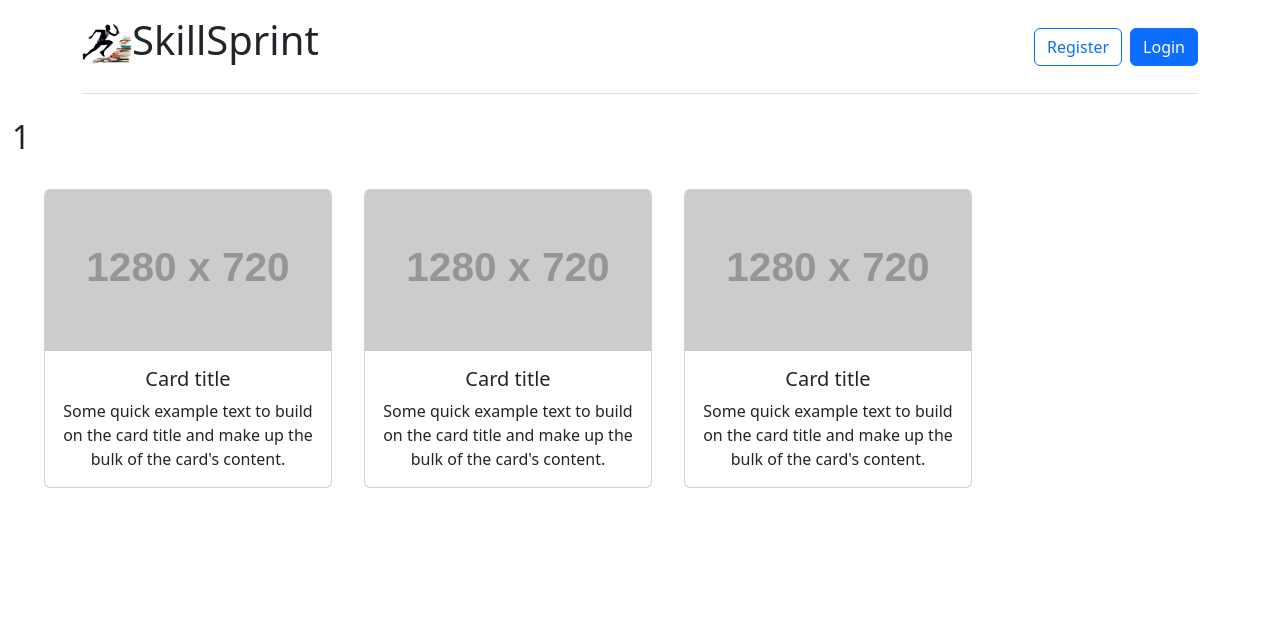
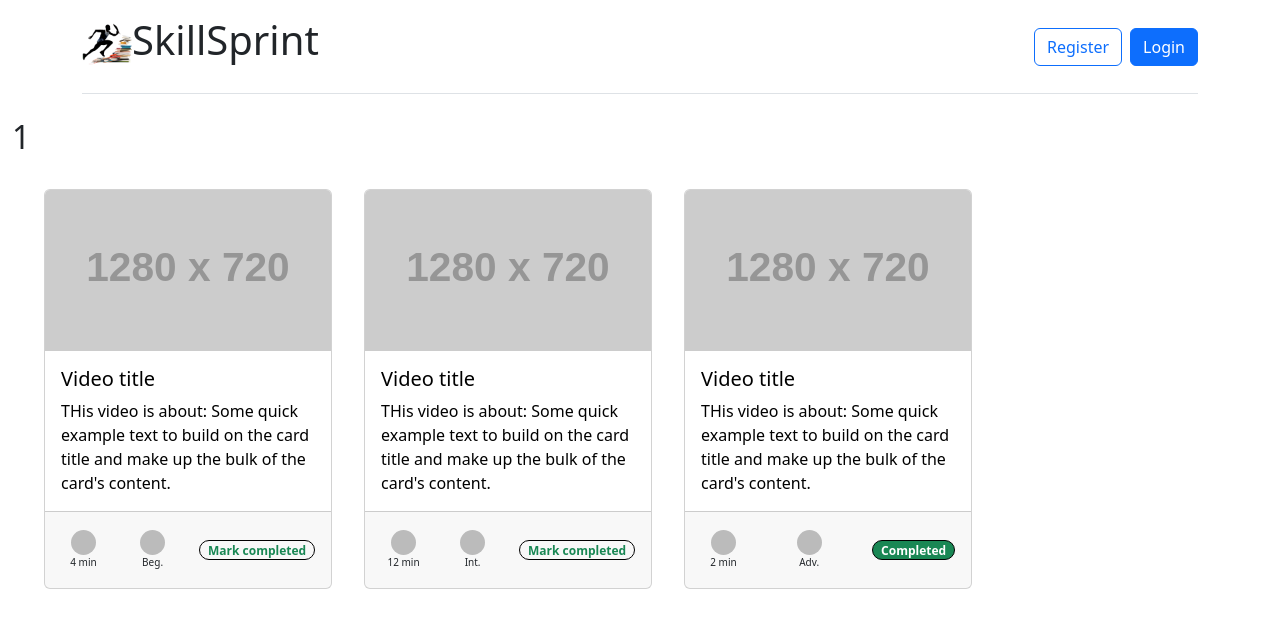
Before and after one commit to cannonspears/skillsprint, a React (Create React App) app in the folder front-end/: page /topic/1 in a window 1280 px wide. Shown: the top 628 px of the page. Built offline with nearby package versions, Linux system fonts and the light colour scheme; a web font is replaced by a local one.

Commit message:
card footer, video display page

```diff
--- a/front-end/src/cards/CardSingle.js
+++ b/front-end/src/cards/CardSingle.js
@@ -1,17 +1,40 @@
 import React from 'react'
 import { Link } from 'react-router-dom/cjs/react-router-dom.min'
 
-function CardSingle({ video }) {
+function CardSingle({ video, topic }) {
     return (
-        <Link to={video.destination}>
+        <>
             <div className="card">
-                <img src={video.thumb} className="card-img-top" alt="..." />
-                <div className="card-body">
-                    <h5 class="card-title">{video.title}</h5>
-                    <p className="card-text">{video.desc}</p>
-                </div>
+                <Link to={`/video/${topic}/${video.id}`}>
+                    <img src={video.thumb} className="card-img-top" alt="..." />
+                    <div className="card-body">
+                        <h5 class="card-title">{video.title}</h5>
+                        <p className="card-text">
+                            THis video is about: {video.desc}
+                        </p>
+                    </div>
+                </Link>
+                <footer className="card-footer">
+                    <div class="dot-cont">
+                        <span className="dot"></span>
+                        <p>{video.length} min</p>
+                    </div>
+                    <div class="dot-cont">
+                        <span className="dot"></span>
+                        <p>{video.designation}</p>
+                    </div>
+                    {video.status === 'complete' ? (
+                        <span class="badge rounded-pill text-bg-success">
+                            Completed
+                        </span>
+                    ) : (
+                        <span class="badge rounded-pill text-success">
+                            Mark completed
+                        </span>
+                    )}
+                </footer>
             </div>
-        </Link>
+        </>
     )
 }
 
--- a/front-end/src/cards/CardsList.css
+++ b/front-end/src/cards/CardsList.css
@@ -12,6 +12,42 @@
     margin: 1rem;
     transition: all 0.2s;
 }
+.cardsList .card-body {
+    color: #000;
+}
 .cardsList .card:hover {
     scale: 1.1;
 }
+.cardsList .card footer {
+    display: flex;
+    align-items: center;
+    justify-content: space-between;
+}
+
+.cardsList .rounded-pill {
+    height: 20px;
+}
+
+.cardsList .card .badge {
+    border: 1px solid black;
+    cursor: pointer;
+}
+
+
+.dot-cont {
+    display: grid;
+    width: 45px;
+    font-size: 10px;
+    margin: 10px 0;
+}
+.dot-cont p {
+    margin: auto;
+}
+.dot {
+    height: 25px;
+    width: 25px;
+    background-color: #bbb;
+    border-radius: 50%;
+    display: inline-block;
+    margin: auto;
+}
--- a/front-end/src/cards/CardsList.js
+++ b/front-end/src/cards/CardsList.js
@@ -9,63 +9,11 @@ function CardsList() {
     return (
         <>
             <h2>{topic}</h2>
-            <div className="text-center m-3 cardsList">
+            <div className="m-3 cardsList">
                 <br />
                 {videos.map((video) => {
-                    ;<CardSingle video={video} />
+                    return <CardSingle video={video} topic={topic} />
                 })}
-
-                <Link to="#">
-                    <div className="card">
-                        <img
-                            src="https://placehold.co/1280x720"
-                            className="card-img-top"
-                            alt="..."
-                        />
-                        <div className="card-body">
-                            <h5 class="card-title">Card title</h5>
-                            <p className="card-text">
-                                Some quick example text to build on the card
-                                title and make up the bulk of the card's
-                                content.
-                            </p>
-                        </div>
-                    </div>
-                </Link>
-                <Link to="#">
-                    <div className="card">
-                        <img
-                            src="https://placehold.co/1280x720"
-                            className="card-img-top"
-                            alt="..."
-                        />
-                        <div className="card-body">
-                            <h5 class="card-title">Card title</h5>
-                            <p className="card-text">
-                                Some quick example text to build on the card
-                                title and make up the bulk of the card's
-                                content.
-                            </p>
-                        </div>
-                    </div>
-                </Link>
-                <Link to="#">
-                    <div className="card">
-                        <img
-                            src="https://placehold.co/1280x720"
-                            className="card-img-top"
-                            alt="..."
-                        />
-                        <div className="card-body">
-                            <h5 class="card-title">Card title</h5>
-                            <p className="card-text">
-                                Some quick example text to build on the card
-                                title and make up the bulk of the card's
-                                content.
-                            </p>
-                        </div>
-                    </div>
-                </Link>
             </div>
         </>
     )
--- a/front-end/src/cards/videos.json
+++ b/front-end/src/cards/videos.json
@@ -1,20 +1,31 @@
 [
     {
         "title": "Video title",
+        "id": "qVGpKPEPme0",
         "destination": "#",
         "desc": "Some quick example text to build on the card title and make up the bulk of the card's content.",
-        "thumb": "https://placehold.co/1280x720"
+        "thumb": "https://placehold.co/1280x720",
+        "length": "4",
+        "designation": "Beg."
     },
     {
         "title": "Video title",
+        "id": "tYv44wQYePg",
         "destination": "#",
         "desc": "Some quick example text to build on the card title and make up the bulk of the card's content.",
-        "thumb": "https://placehold.co/1280x720"
+        "thumb": "https://placehold.co/1280x720",
+        "length": "12",
+        "designation": "Int.",
+        "status": "progress"
     },
     {
         "title": "Video title",
+        "id": "HnJ1bqXUnIM",
         "destination": "#",
         "desc": "Some quick example text to build on the card title and make up the bulk of the card's content.",
-        "thumb": "https://placehold.co/1280x720"
+        "thumb": "https://placehold.co/1280x720",
+        "length": "2",
+        "designation": "Adv.",
+        "status": "complete"
     }
 ]
--- /dev/null
+++ b/front-end/src/content/VideoDisplay.css
@@ -0,0 +1,12 @@
+.videoWrapper {
+    position: relative;
+    padding-bottom: 56.25%; /* 16:9 */
+    height: 0;
+  }
+  .videoWrapper iframe {
+    position: absolute;
+    top: 0;
+    left: 0;
+    width: 100%;
+    height: 100%;
+  }
--- /dev/null
+++ b/front-end/src/content/VideoDisplay.js
@@ -0,0 +1,43 @@
+import React from 'react'
+import './VideoDisplay.css'
+import { useParams } from 'react-router-dom/cjs/react-router-dom.min'
+
+function VideoDisplay({ video }) {
+    const { topic } = useParams()
+
+    // temportary static video
+    video = {
+        id: { videoId: 'WXBA4eWskrc' },
+        snippet: {
+            title: 'The Philosophy of Time Management | Brad Aeon | TEDxConcordia',
+            description:
+                'You are going to die eventually. Will you fill whatever lifetime you have left with so-called time management techniques and ...',
+            thumbnails: {
+                default: {
+                    url: 'https://i.ytimg.com/vi/WXBA4eWskrc/default.jpg',
+                    width: 120,
+                    height: 90,
+                },
+            },
+            channelTitle: 'TEDx Talks',
+        },
+    }
+    return (
+        <>
+            <h5>My Skills | {topic}</h5>
+            <h2>{video.snippet.title}</h2>
+
+            <div class="videoWrapper">
+                <iframe
+                    src={`https://www.youtube.com/embed/${video.id.videoId}?si=OeHbx8DAyvGXLNIh`}
+                    title="YouTube video player"
+                    frameborder="0"
+                    allow="accelerometer; autoplay; clipboard-write; encrypted-media; gyroscope; picture-in-picture; web-share"
+                    allowfullscreen
+                ></iframe>
+            </div>
+        </>
+    )
+}
+
+export default VideoDisplay
--- a/front-end/src/layout/Menu.js
+++ b/front-end/src/layout/Menu.js
@@ -24,7 +24,7 @@ function Menu({ loggedIn }) {
                     </h1>
                 </Link>
                 {loggedIn ? (
-                    <div>
+                    <>
                         <button
                             type="button"
                             className="btn btn-outline-info me-2"
@@ -37,7 +37,7 @@ function Menu({ loggedIn }) {
                         >
                             Log out
                         </button>
-                    </div>
+                    </>
                 ) : (
                     <div className="col-md-3 text-end">
                         <button
--- a/front-end/src/layout/Routes.js
+++ b/front-end/src/layout/Routes.js
@@ -6,6 +6,7 @@ import NotFound from './NotFound'
 import Splash from './Splash'
 import Signin from './Signin'
 import CardsList from '../cards/CardsList'
+import VideoDisplay from '../content/videoDisplay'
 
 /**
  * Defines all the routes for the application.
@@ -26,6 +27,9 @@ function Routes({ setLoggedIn }) {
             <Route path="/topic/:topic">
                 <CardsList />
             </Route>
+            <Route path="/video/:topic/:videoID">
+                <VideoDisplay />
+            </Route>
             <Route>
                 <NotFound />
             </Route>
```
